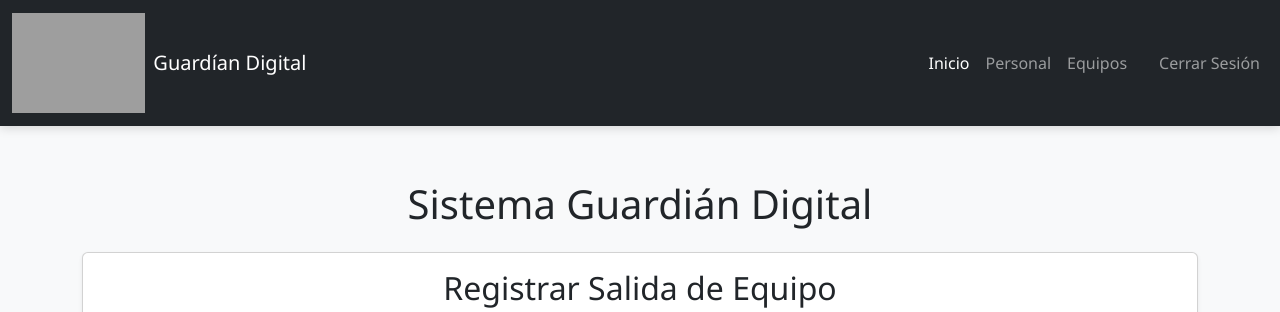
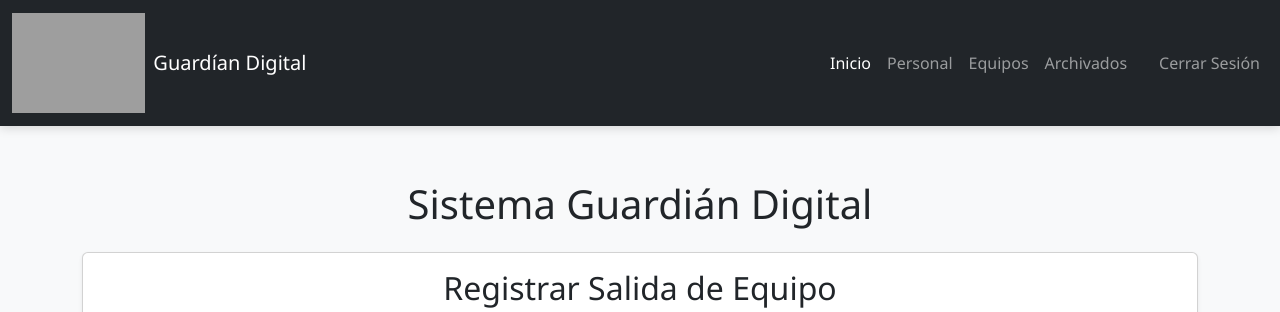
Before and after one commit to Fernanbits/Guardian-Digital-APP, a Flask app: page / in a window 1280 px wide. Shown: the top 312 px of the page. Run offline with Flask 3, Linux system fonts and the light colour scheme; the visitor is signed in with stand-in values (Sample User, id 1); grey boxes are pictures that could not be loaded.

Commit message:
Update index.html

```diff
--- a/templates/index.html
+++ b/templates/index.html
@@ -29,6 +29,9 @@
                         </li>
                         <li class="nav-item">
                             <a class="nav-link" href="{{ url_for('manage_equipment') }}">Equipos</a>
+                        </li>
+                        <li class="nav-item">
+                            <a class="nav-link" href="{{ url_for('archived_records') }}">Archivados</a>
                         </li>
                         <li class="nav-item">
                             <a class="nav-link btn btn-outline-light ms-lg-3" href="{{ url_for('logout') }}">Cerrar Sesión</a>
```
